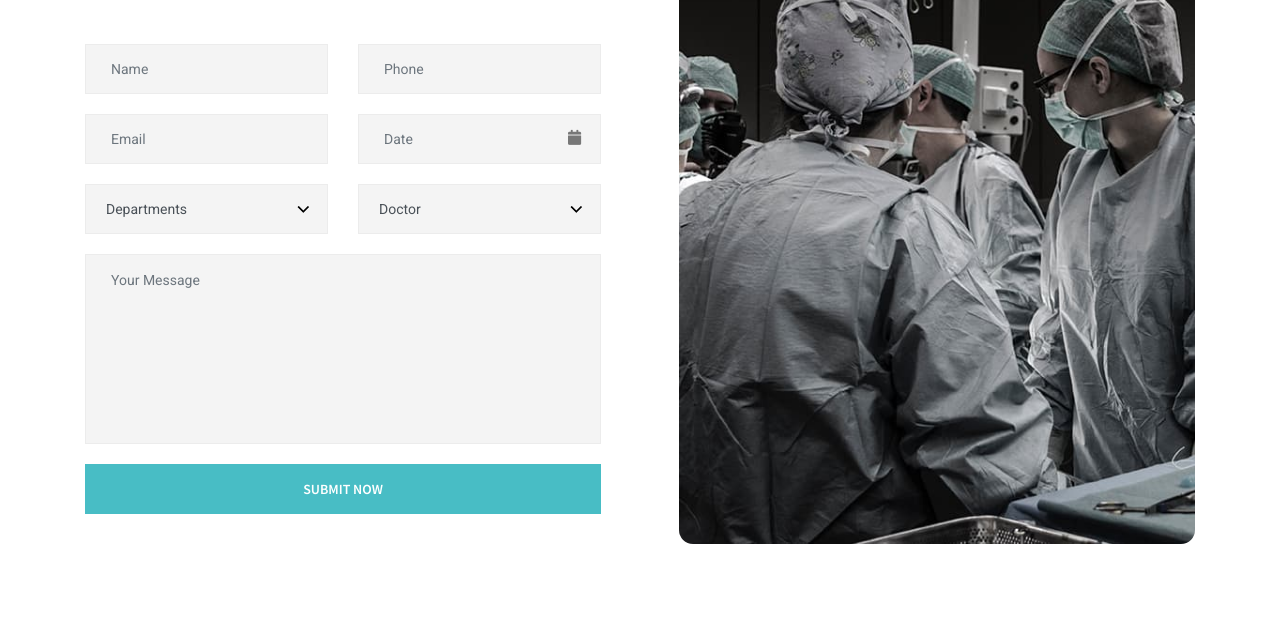
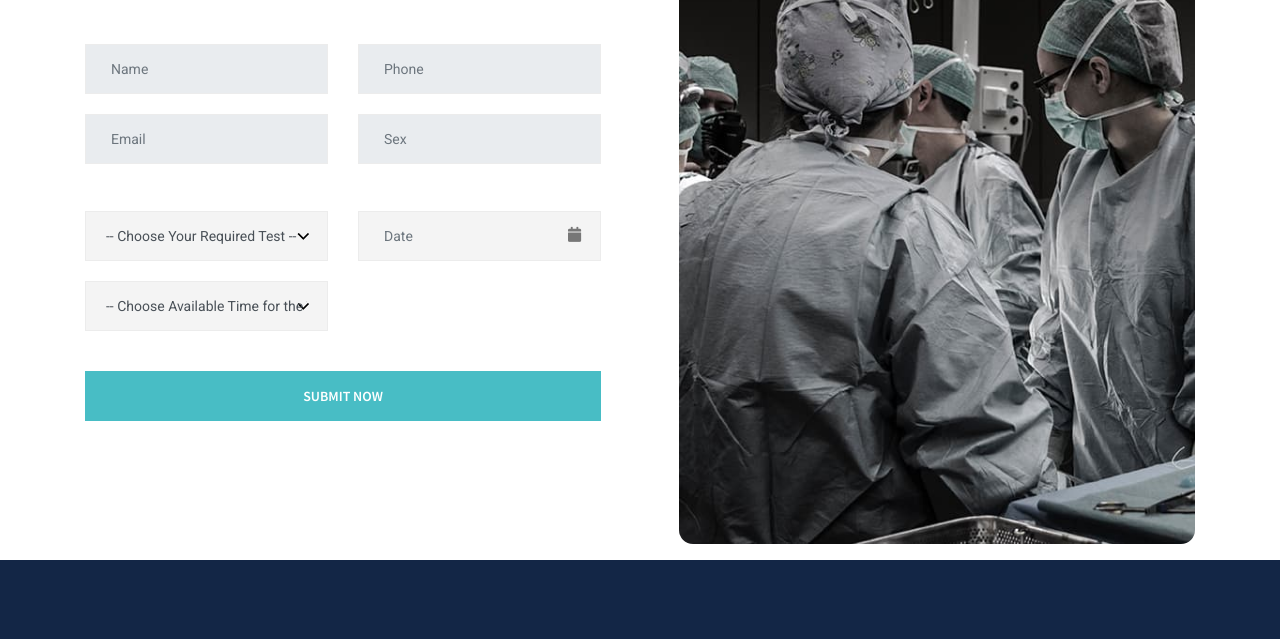
Before and after one commit to MariemMagdi/CHOLab, a website: page medic-main/theme/appointment.html in a window 1280 px wide. Shown: the part 715-1354 px from the top of the page. Drawn offline with Linux system fonts and the light colour scheme; some packages are replaced by stand-ins of ours.

Commit message:
ali gded fe gded
ali mot5lf lldrgady

```diff
--- a/medic-main/theme/appointment.html
+++ b/medic-main/theme/appointment.html
@@ -164,12 +164,12 @@ FACEBOOK: https://www.facebook.com/themefisher
       >
         <div class="container">
           <div class="title-text">
-            <h1>appointment</h1>
+            <h1>booking</h1>
             <ul class="title-menu clearfix">
               <li>
                 <a href="index.html">home &nbsp;/</a>
               </li>
-              <li>appointment</li>
+              <li>booking</li>
             </ul>
           </div>
         </div>
@@ -183,7 +183,7 @@ FACEBOOK: https://www.facebook.com/themefisher
             <div class="col-lg-6 order-1 order-lg-0">
               <div class="contact-area style-two pl-0 pr-0 pr-lg-4">
                 <div class="section-title">
-                  <h3>Request <span>Appointment</span></h3>
+                  <h3>Book <span>Now</span></h3>
                 </div>
                 <form
                   name="contact_form"
@@ -199,7 +199,7 @@ FACEBOOK: https://www.facebook.com/themefisher
                           type="text"
                           name="Name"
                           placeholder="Name"
-                          required=""
+                          readonly="readonly"
                         />
                       </div>
                       <div class="form-group">
@@ -208,14 +208,60 @@ FACEBOOK: https://www.facebook.com/themefisher
                           type="email"
                           name="Email"
                           placeholder="Email"
-                          required=""
+                          readonly="readonly"
                         />
                       </div>
-                      <div class="form-group">
+                      <br>
+                      <div class="form-group"  >
+                        <select class="form-control" name="subject" placeholder="Choose Test">
+                          <option value="" disabled selected>-- Choose Your Required Test  --</option>
+                          <option>Blood Chemistry Analysis</option>
+                          <option>Urine Analysis</option>
+                          <option>Toxicology Screening</option>
+                          <option>Therapeutic Drug Monitoring</option>
+                          <option>Genetic Testing</option>
+                          <option>Infectious Disease Testing</option>
+                        </select>
+                      </div>
+                      <div class="form-group" id="TIME" display="inline">
                         <select class="form-control" name="subject">
-                          <option>Departments</option>
-                          <option>Diagnostic</option>
-                          <option>Psychological</option>
+                          <option value="" disabled selected>-- Choose Available Time for the Test  --</option>
+                          <option>8:00 - 8:15</option>
+                          <option>8:15 - 8:30</option>
+                          <option>8:30 - 8:45</option>
+                          <option>8:45 - 9:00</option>
+                          <option>9:00 - 9:15</option>
+                          <option>9:15 - 9:30</option>
+                          <option>9:30 - 9:45</option>
+                          <option>9:45 - 10:00</option>
+                          <option>10:00 - 10:15</option>
+                          <option>10:15 - 10:30</option>
+                          <option>10:30 - 10:45</option>
+                          <option>10:45 - 11:00</option>
+                          <option>11:00 - 11:15</option>
+                          <option>11:15 - 11:30</option>
+                          <option>11:30 - 11:45</option>
+                          <option>11:45 - 12:00</option>
+                          <option>12:00 - 12:15</option>
+                          <option>12:15 - 12:30</option>
+                          <option>12:30 - 12:45</option>
+                          <option>12:45 - 1:00</option>
+                          <option>1:00 - 1:15</option>
+                          <option>1:15 - 1:30</option>
+                          <option>1:30 - 1:45</option>
+                          <option>1:45 - 2:00</option>
+                          <option>2:00 - 2:15</option>
+                          <option>2:15 - 2:30</option>
+                          <option>2:30 - 2:45</option>
+                          <option>2:45 - 3:00</option>
+                          <option>3:00 - 3:15</option>
+                          <option>3:15 - 3:30</option>
+                          <option>3:30 - 3:45</option>
+                          <option>3:45 - 4:00</option>
+                          <option>4:00 - 4:15</option>
+                          <option>4:15 - 4:30</option>
+                          <option>4:30 - 4:45</option>
+                          <option>4:45 - 5:00</option>
                         </select>
                       </div>
                     </div>
@@ -226,9 +272,19 @@ FACEBOOK: https://www.facebook.com/themefisher
                           type="text"
                           name="Phone"
                           placeholder="Phone"
-                          required=""
+                          readonly="readonly"
                         />
                       </div>
+                      <div class="form-group">
+                        <input
+                          class="form-control"
+                          type="text"
+                          name="Sex"
+                          placeholder="Sex"
+                          readonly="readonly"
+                        />
+                      </div>
+                      <br>
                       <div class="form-group">
                         <input
                           class="form-control"
@@ -241,22 +297,11 @@ FACEBOOK: https://www.facebook.com/themefisher
                         />
                         <i class="fa fa-calendar" aria-hidden="true"></i>
                       </div>
-                      <div class="form-group">
-                        <select class="form-control" name="subject">
-                          <option>Doctor</option>
-                          <option>Diagnostic</option>
-                          <option>Psychological</option>
-                        </select>
-                      </div>
+
                     </div>
                     <div class="col-md-12">
                       <div class="form-group">
-                        <textarea
-                          class="form-control"
-                          name="form_message"
-                          placeholder="Your Message"
-                          required=""
-                        ></textarea>
+
                       </div>
                       <div class="form-group text-center">
                         <button type="submit" class="btn-style-one">
@@ -286,7 +331,7 @@ FACEBOOK: https://www.facebook.com/themefisher
       <!-- End Section -->
 
       <!--team section-->
-      <section class="team-section section">
+      <!-- <section class="team-section section">
         <div class="container">
           <div class="section-title text-center">
             <h3>
@@ -362,7 +407,7 @@ FACEBOOK: https://www.facebook.com/themefisher
             </div>
           </div>
         </div>
-      </section>
+      </section> -->
       <!--End team section-->
 
       <!--footer-main-->
```
